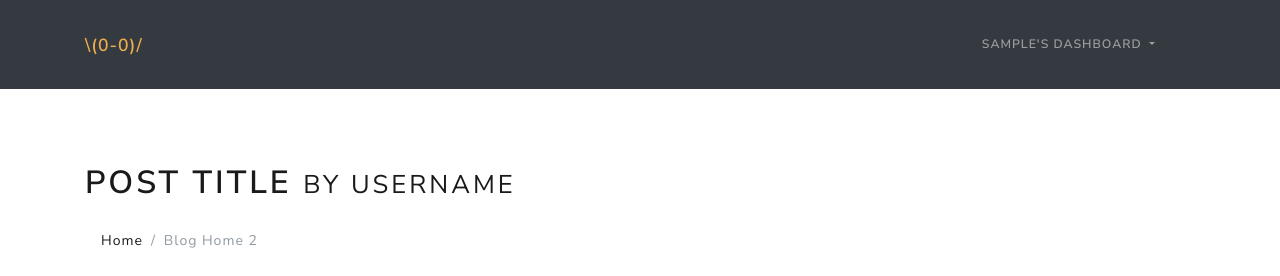
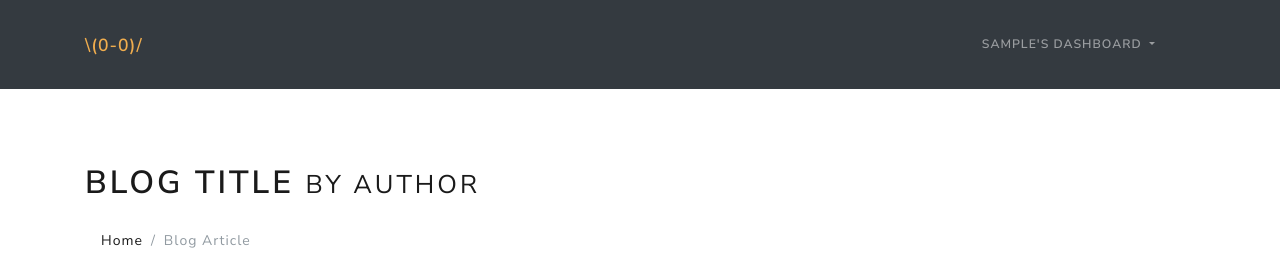
Before and after one commit to tc-mwangi/s-blog, a Flask app: page /blog_article in a window 1280 px wide. Shown: the top 276 px of the page. Run offline with Flask 2, Linux system fonts and the light colour scheme; the visitor is signed in with stand-in values (Sample User, id 1); data comes from the database, SQL or seed files in the repository; grey boxes labelled with a size stand in for pictures from a placeholder-image service; data that the repository does not hold is empty; some libraries are stand-ins or nearby versions.

Commit message:
edit blog article page

```diff
--- a/app/main/forms.py
+++ b/app/main/forms.py
@@ -56,5 +56,5 @@ class EditPostForm(FlaskForm):
 
 
 class CommentForm(FlaskForm):
- body = StringField('', validators=[DataRequired()])
- submit = SubmitField('Submit')
+    body = StringField('Enter your comment', validators=[DataRequired()])
+    submit = SubmitField('Submit')
--- a/app/main/routes.py
+++ b/app/main/routes.py
@@ -3,8 +3,8 @@ from flask import render_template, flash, redirect, url_for, request, current_ap
 from flask_login import current_user, login_user, logout_user, login_required
 from app import db
 from werkzeug.urls import url_parse
-from app.models import User, Post, Quote, Subscribe
-from app.main.forms import EditProfileForm, PostForm, EditPostForm, SubscribeForm
+from app.models import User, Post, Quote, Subscribe, Comment
+from app.main.forms import EditProfileForm, PostForm, EditPostForm, SubscribeForm, CommentForm
 from app.main import bp
 from ..requests import get_quotes
 
@@ -32,7 +32,7 @@ def index():
     if form.validate_on_submit():
 
         post = Post(body=form.post.data, author=current_user)
-        post = Post(body=form.post.data, author=current_user)
+        # post = Post(body=form.post.data, author=current_user)
         db.session.add(post)
         db.session.commit()
         flash('Your post is now live!')
@@ -108,6 +108,7 @@ def edit_profile():
     if form.validate_on_submit():
         current_user.username = form.username.data
         current_user.about_me = form.about_me.data
+        db.session.add()
         db.session.commit()
         flash('Your changes have been saved.')
         return redirect(url_for('main.edit_profile'))
@@ -117,15 +118,6 @@ def edit_profile():
     return render_template('edit_profile.html', title='Edit Profile',
                            form=form)
 
-
-@bp.route('/post_pitch', methods=['GET', 'POST'])
-@login_required
-def post_pitch():
-    form = PostForm()
-
-
-    return render_template('post_pitch.html', title='Post Pitch',
-                           form=form)
 
 
 @bp.route('/create_blog', methods=['GET', 'POST'])
@@ -152,10 +144,62 @@ def create_blog():
 @login_required
 def blog_article():
 
-    # posts = Post.query.order_by(Post.timestamp.desc()).all()
+    # post = Post.query.get_or_404(id)
+    # form = CommentForm()
+    # if form.validate_on_submit():
+    #     comment = Comment(body=form.body.data,
+    #     post=post,
+    #     author=current_user._get_current_object())
+    #     db.session.add(comment)
+    #     flash('Your comment has been published.')
+    #     return redirect(url_for('.post', id=post.id))
+
+    posts = Post.query.order_by(Post.timestamp.desc()).all()
 
     return render_template('blog_article.html', title='Blog Article'
                            )
+
+# alter!!!
+@bp.route('/post/<int:id>', methods=['GET', 'POST'])
+def post(id):
+ post = Post.query.get_or_404(id)
+ form = CommentForm()
+ if form.validate_on_submit():
+    comment = Comment(body=form.body.data,
+    post=post,
+    author=current_user._get_current_object())
+    db.session.add(comment)
+    flash('Your comment has been published.')
+    return redirect(url_for('.post', id=post.id))
+
+ return render_template('post.html', posts=post, form=form,
+ comment=comment)
+
+
+
+# alter!!!
+@bp.route('/edit/<int:id>', methods=['GET', 'POST'])
+@login_required
+def edit(id):
+    post = Post.query.get_or_404(id)
+    form = PostForm()
+    if form.validate_on_submit():
+        post = Post(title=form.title.data, subtitle=form.subtitle.data, content=form.content.data)
+        # post.body = form.body.data
+        db.session.add(post)
+        db.session.commit()
+        flash('The post has been updated.')
+        return redirect(url_for('.post', id=post.id))
+    form.body.data = post.body
+    return render_template('edit_post.html', form=form)
+
+
+
+
+
+
+
+
 
 
 @bp.route('/edit_blog', methods=['GET', 'POST'])
--- a/app/templates/blog_article.html
+++ b/app/templates/blog_article.html
@@ -27,9 +27,9 @@
   <div class="container">
 
     <!-- Page Heading/Breadcrumbs -->
-    <h1 class="mt-4 mb-3">Post Title
+    <h1 class="mt-4 mb-3">Blog Title
       <small>by
-        <a href="#">Username</a>
+        <a href="#">Author</a>
       </small>
     </h1>
 
@@ -37,7 +37,7 @@
       <li class="breadcrumb-item">
         <a href="index.html">Home</a>
       </li>
-      <li class="breadcrumb-item active">Blog Home 2</li>
+      <li class="breadcrumb-item active">Blog Article</li>
     </ol>
 
     <div class="row">
@@ -46,7 +46,7 @@
       <div class="col-lg-8">
 
         <!-- Preview Image -->
-        <img class="img-fluid rounded" src="http://placehold.it/900x300" alt="">
+        <img class="img-fluid rounded" src="/static/images/rawpixel-191102-unsplash (1).jpg" alt="">
 
         <hr>
 
@@ -58,21 +58,7 @@
         <!-- Post Content -->
         <p class="lead">Lorem ipsum dolor sit amet, consectetur adipisicing elit. Ducimus, vero, obcaecati, aut, error quam sapiente nemo saepe quibusdam sit excepturi nam quia corporis eligendi eos magni recusandae laborum minus inventore?</p>
 
-        <p>Lorem ipsum dolor sit amet, consectetur adipisicing elit. Ut, tenetur natus doloremque laborum quos iste ipsum rerum obcaecati impedit odit illo dolorum ab tempora nihil dicta earum fugiat. Temporibus, voluptatibus.</p>
-
-        <p>Lorem ipsum dolor sit amet, consectetur adipisicing elit. Eos, doloribus, dolorem iusto blanditiis unde eius illum consequuntur neque dicta incidunt ullam ea hic porro optio ratione repellat perspiciatis. Enim, iure!</p>
-
-        <blockquote class="blockquote">
-          <p class="mb-0">Lorem ipsum dolor sit amet, consectetur adipiscing elit. Integer posuere erat a ante.</p>
-          <footer class="blockquote-footer">Someone famous in
-            <cite title="Source Title">Source Title</cite>
-          </footer>
-        </blockquote>
-
-        <p>Lorem ipsum dolor sit amet, consectetur adipisicing elit. Error, nostrum, aliquid, animi, ut quas placeat totam sunt tempora commodi nihil ullam alias modi dicta saepe minima ab quo voluptatem obcaecati?</p>
-
-        <p>Lorem ipsum dolor sit amet, consectetur adipisicing elit. Harum, dolor quis. Sunt, ut, explicabo, aliquam tenetur ratione tempore quidem voluptates cupiditate voluptas illo saepe quaerat numquam recusandae? Qui, necessitatibus, est!</p>
-
+      </p>
         <hr>
 
         <!-- Comments Form -->
```
